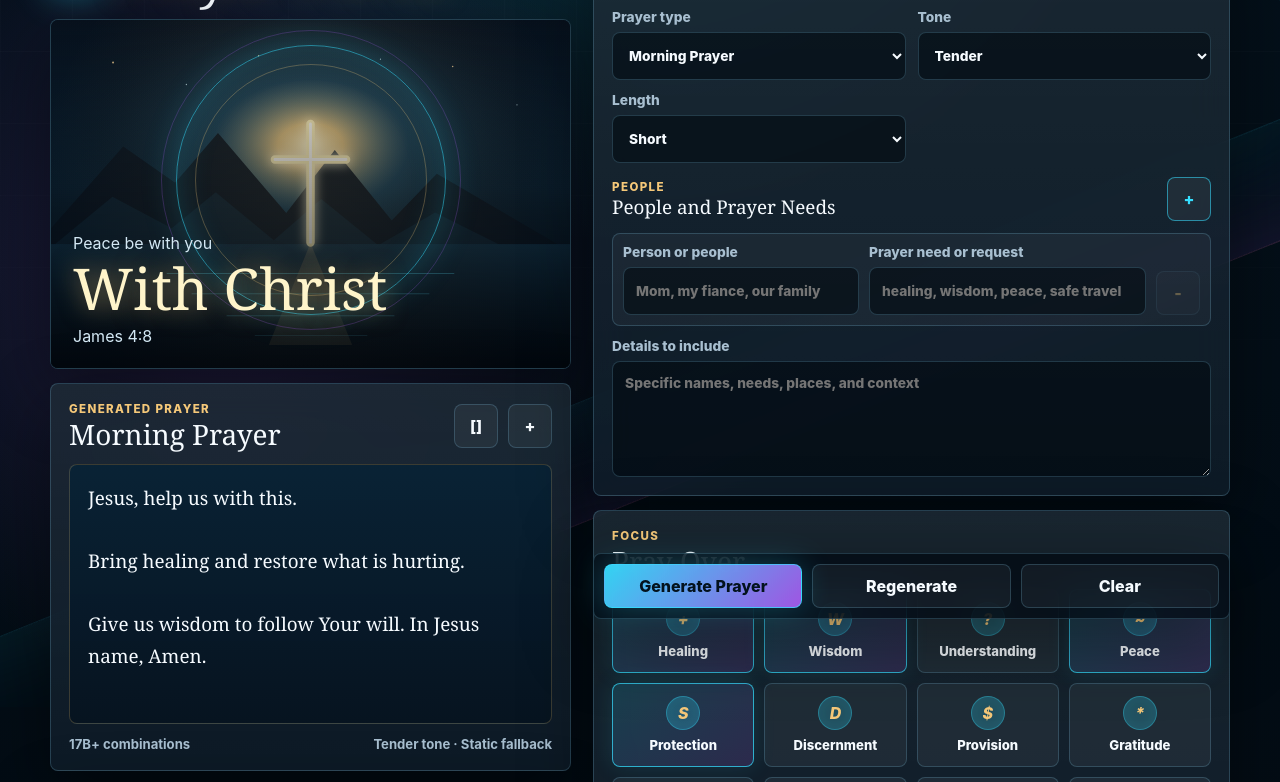
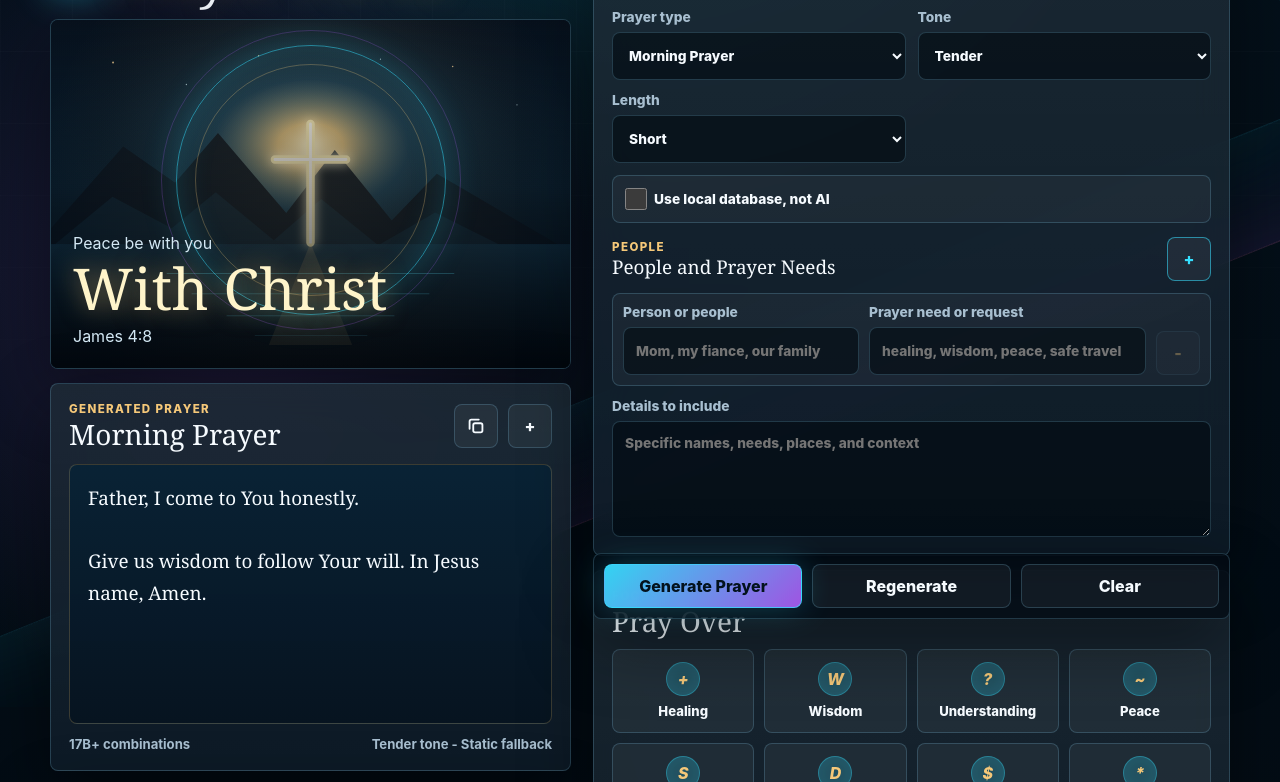
Before and after one commit to TechSavvy-consulting/prayer-portal, a website: page index.html in a window 1280 px wide. Shown: the part 93-875 px from the top of the page. Drawn offline with Linux system fonts and the light colour scheme; no server answers.

Commit message:
Add local database prayer mode

```diff
--- a/app.js
+++ b/app.js
@@ -10,6 +10,7 @@ const elements = {
   prayerType: document.querySelector("#prayer-type"),
   tone: document.querySelector("#tone"),
   length: document.querySelector("#length"),
+  useLocalDatabase: document.querySelector("#use-local-database"),
   peopleRequestList: document.querySelector("#people-request-list"),
   addPersonRequest: document.querySelector("#add-person-request"),
   details: document.querySelector("#details"),
@@ -30,6 +31,13 @@ const elements = {
   mobileUrl: document.querySelector("#mobile-url"),
   qrImage: document.querySelector("#qr-image")
 };
+
+const copyIconMarkup = `
+  <svg class="button-icon" aria-hidden="true" viewBox="0 0 24 24">
+    <rect x="9" y="9" width="10" height="10" rx="2"></rect>
+    <path d="M5 15V7a2 2 0 0 1 2-2h8"></path>
+  </svg>
+`;
 
 const themeGlyphs = {
   healing: "+",
@@ -87,6 +95,7 @@ const bibleBookCodes = {
 };
 
 function aiEndpoint() {
+  if (elements.useLocalDatabase?.checked) return "";
   return String(window.PRAYER_PORTAL_AI_URL || "").trim();
 }
 
@@ -276,6 +285,7 @@ function currentFormSeed() {
     requests,
     elements.details.value,
     selectedThemes().join(","),
+    elements.useLocalDatabase?.checked ? "local" : "ai",
     state.nonce
   ].join("|");
 }
@@ -354,9 +364,9 @@ function buildPrayer() {
   state.lastProvider = "static";
   elements.output.textContent = prayer;
   elements.outputTitle.textContent = type.label;
-  elements.sourceNote.textContent = aiEndpoint()
-    ? `${tone.label} tone · Static fallback`
-    : `${tone.label} tone · Simple biblical style`;
+  elements.sourceNote.textContent = elements.useLocalDatabase?.checked
+    ? `${tone.label} tone - Local database`
+    : `${tone.label} tone - Static fallback`;
   return prayer;
 }
 
@@ -381,7 +391,7 @@ async function generateAiPrayer() {
   state.lastProvider = data.provider || "ai";
   elements.output.textContent = data.prayer;
   elements.outputTitle.textContent = currentPrayerTypeLabel();
-  elements.sourceNote.textContent = `${currentToneLabel()} tone · AI generated`;
+  elements.sourceNote.textContent = `${currentToneLabel()} tone - AI generated`;
   return data.prayer;
 }
 
@@ -452,7 +462,7 @@ function renderControls() {
     const input = document.createElement("input");
     input.type = "checkbox";
     input.value = key;
-    input.checked = ["healing", "wisdom", "peace", "protection"].includes(key) || index < 2;
+    input.checked = false;
     const glyph = document.createElement("i");
     glyph.className = "theme-glyph";
     glyph.setAttribute("aria-hidden", "true");
@@ -540,7 +550,7 @@ async function copyPrayer() {
   }
   elements.copyPrayer.textContent = "OK";
   window.setTimeout(() => {
-    elements.copyPrayer.textContent = "[]";
+    elements.copyPrayer.innerHTML = copyIconMarkup;
   }, 900);
 }
 
@@ -598,10 +608,10 @@ function bindEvents() {
     elements.form.reset();
     renderInitialPersonRequest();
     [...elements.themeList.querySelectorAll("input")].forEach((input) => {
-      input.checked = ["healing", "wisdom", "peace", "protection"].includes(input.value);
+      input.checked = false;
     });
     state.nonce += 1;
-    buildPrayer();
+    generatePrayer();
   });
 
   elements.copyPrayer.addEventListener("click", copyPrayer);
@@ -646,7 +656,9 @@ async function init() {
   bindEvents();
   renderFavorites();
   loadConnectionInfo();
-  buildPrayer();
+  elements.outputTitle.textContent = "Generating prayer";
+  elements.output.textContent = "";
+  generatePrayer();
 }
 
 init().catch((error) => {
--- a/index.html
+++ b/index.html
@@ -4,7 +4,7 @@
     <meta charset="utf-8">
     <meta name="viewport" content="width=device-width, initial-scale=1, viewport-fit=cover">
     <title>Prayer Portal</title>
-    <link rel="stylesheet" href="styles.css">
+    <link rel="stylesheet" href="styles.css?v=20260619-local-db">
   </head>
   <body>
     <div class="ambient" aria-hidden="true"></div>
@@ -41,18 +41,21 @@
               <h2 id="output-title">Ready when you are</h2>
             </div>
             <div class="tool-row">
-              <button class="icon-button" id="copy-prayer" type="button" aria-label="Copy prayer" title="Copy prayer">[]</button>
+              <button class="icon-button" id="copy-prayer" type="button" aria-label="Copy prayer" title="Copy prayer">
+                <svg class="button-icon" aria-hidden="true" viewBox="0 0 24 24">
+                  <rect x="9" y="9" width="10" height="10" rx="2"></rect>
+                  <path d="M5 15V7a2 2 0 0 1 2-2h8"></path>
+                </svg>
+              </button>
               <button class="icon-button" id="save-prayer" type="button" aria-label="Save favorite" title="Save favorite">+</button>
             </div>
           </div>
 
-          <article id="prayer-output" class="prayer-output">
-            Father, thank You for this beautiful new day and for Your presence in it.
-          </article>
+          <article id="prayer-output" class="prayer-output"></article>
 
           <div class="meta-strip">
             <span id="combo-count">Static local database</span>
-            <span id="source-note">No API. No upload. Runs on this computer.</span>
+            <span id="source-note">Preparing prayer...</span>
           </div>
         </section>
 
@@ -95,6 +98,11 @@
                   <option value="medium">Medium</option>
                   <option value="long">Long</option>
                 </select>
+              </label>
+
+              <label class="wide inline-check">
+                <input id="use-local-database" type="checkbox">
+                <span>Use local database, not AI</span>
               </label>
 
               <div class="wide people-header">
@@ -161,7 +169,7 @@
       <button class="primary" type="submit" form="prayer-form">Pray</button>
     </nav>
 
-    <script src="ai-config.js?v=20260619-ai"></script>
-    <script src="app.js?v=20260619-ai"></script>
+    <script src="ai-config.js?v=20260619-local-db"></script>
+    <script src="app.js?v=20260619-local-db"></script>
   </body>
 </html>
--- a/styles.css
+++ b/styles.css
@@ -242,6 +242,16 @@ h2 {
   place-items: center;
 }
 
+.button-icon {
+  width: 22px;
+  height: 22px;
+  fill: none;
+  stroke: currentColor;
+  stroke-linecap: round;
+  stroke-linejoin: round;
+  stroke-width: 2;
+}
+
 .hero-visual {
   position: relative;
   min-height: 350px;
@@ -416,6 +426,25 @@ h2 {
   display: grid;
   grid-template-columns: repeat(2, minmax(0, 1fr));
   gap: 12px;
+}
+
+.inline-check {
+  display: flex;
+  align-items: center;
+  min-height: 48px;
+  padding: 10px 12px;
+  border: 1px solid var(--line);
+  border-radius: var(--radius);
+  background: rgba(255, 255, 255, 0.04);
+  color: var(--ink);
+}
+
+.inline-check input {
+  width: 22px;
+  min-width: 22px;
+  min-height: 22px;
+  margin: 0;
+  accent-color: var(--cyan);
 }
 
 .people-header {
```
